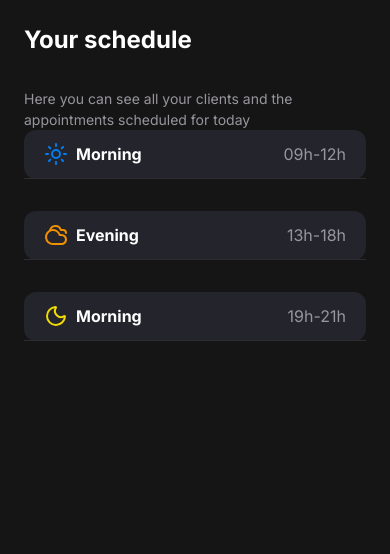
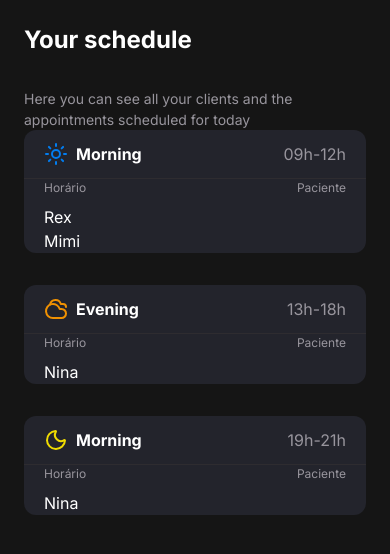
Before and after one commit to Vitorcd20/Pet-Shop-Project-web-Next-js-, a Next.js app: page / in a window 390 px wide. Shown: the top 554 px of the page. Built offline with nearby package versions, Linux system fonts and the light colour scheme.

Commit message:
Add appointment display for periods with conditional rendering

```diff
--- a/src/components/period-section/period-section.tsx
+++ b/src/components/period-section/period-section.tsx
@@ -25,6 +25,24 @@ export const PeriodSection = ({period}: PeriodSectionProps) => {
             {period.timeRange}
         </span>
       </div>
+
+    {period.appointments.length > 0 ? (
+        <div className="px-5">
+          <div>
+            <div className="grid grid-cols-2 md:hidden text-label-small-size text-content-secondary mb-2">
+              <div className="text-left">Horário</div>
+              <div className="text-right">Paciente</div>
+            </div>
+
+            {period.appointments.map((appointment, index) => (
+              <div key={index}>{appointment.petName}</div>
+            ))}
+          </div>
+        </div>
+      ) : (
+        <p>Nenhum agendamento para este período</p>
+      )}
+
     </section>
   );
 };
```
